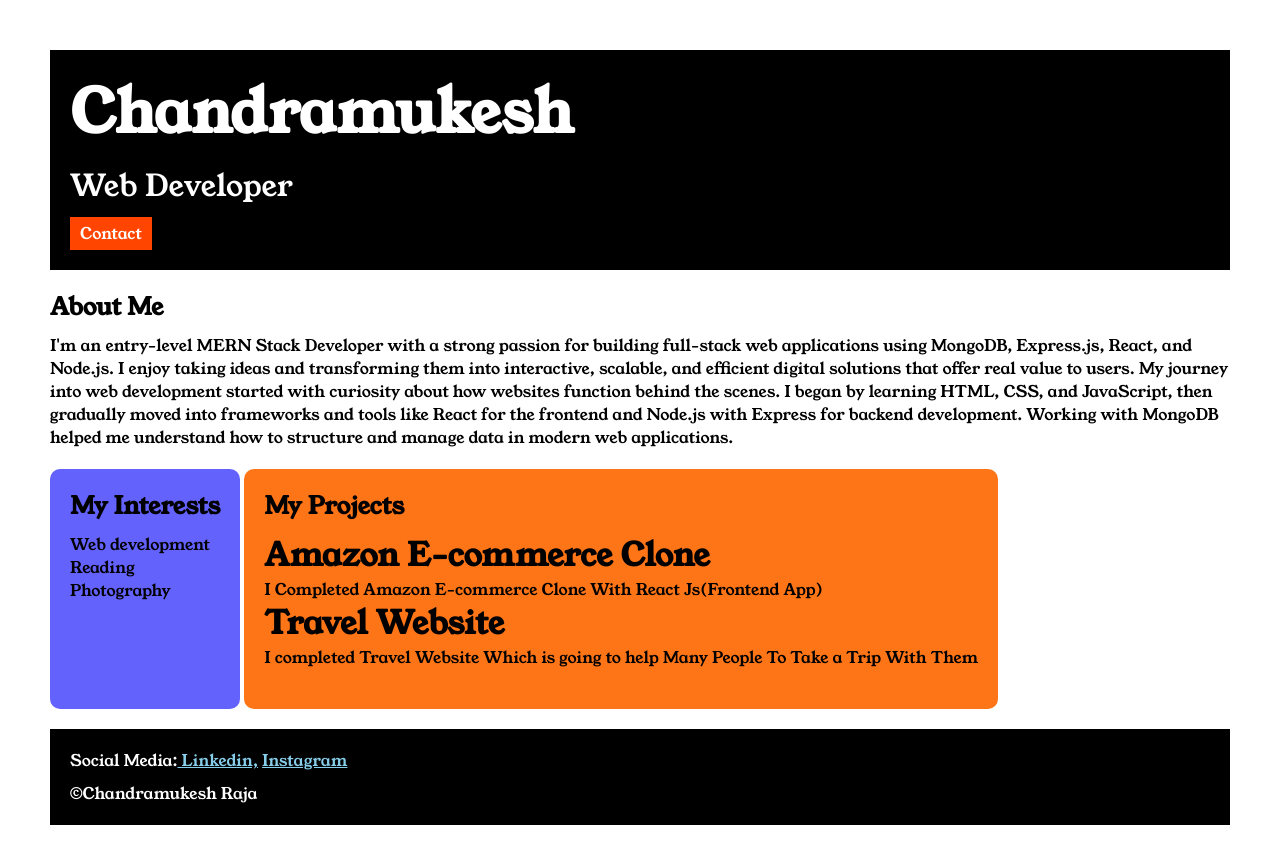
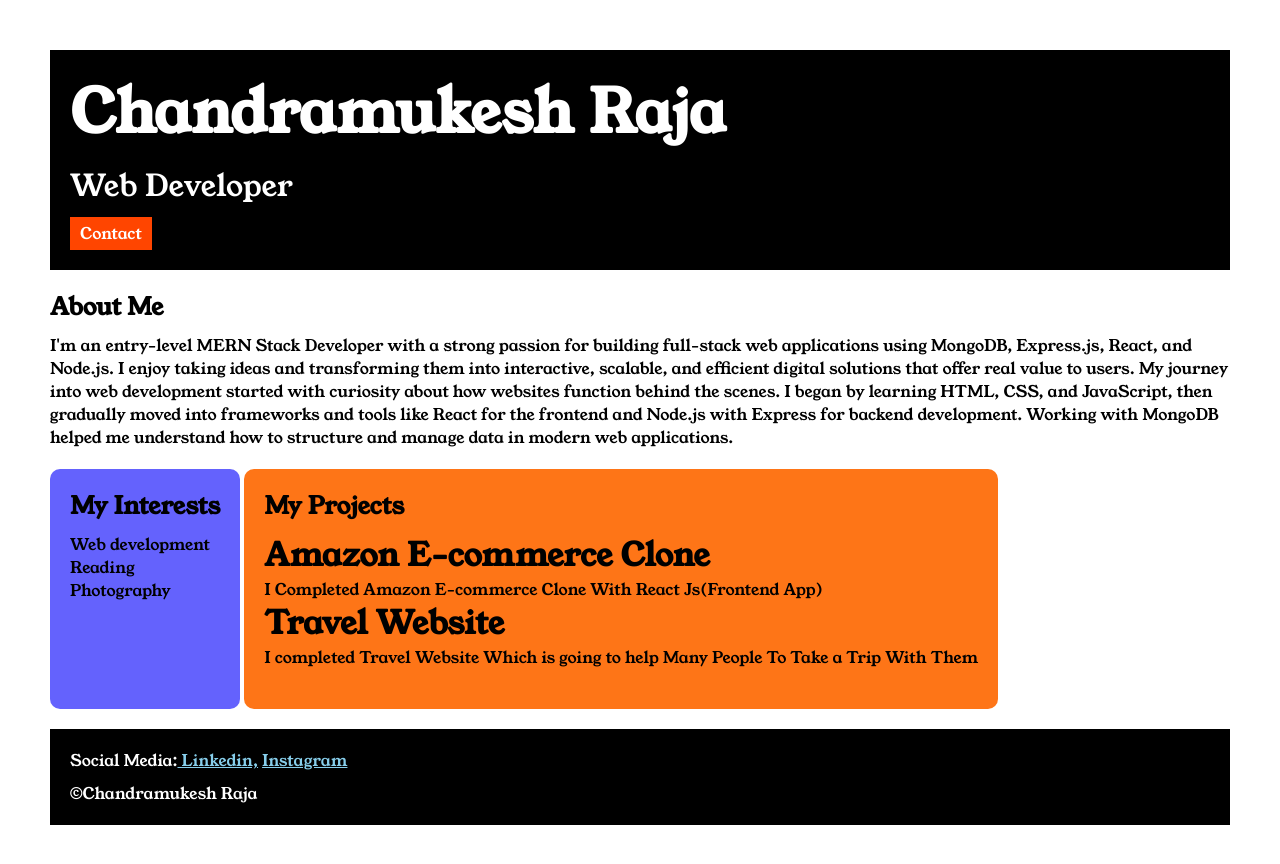
Before and after one commit to ChandraMukeshRaja/Portfolio-Simple-Website, a plain HTML site: page index.html in a window 1280 px wide. Drawn offline with Linux system fonts and the light colour scheme.

Commit message:
Update index.html

```diff
--- a/index.html
+++ b/index.html
@@ -15,7 +15,7 @@
     <div class="container">
         <div class="section-one">
             <h1 class="section-one__name">
-                Chandramukesh
+                Chandramukesh Raja
             </h1>
 
             <p class="section-one__role">
```
